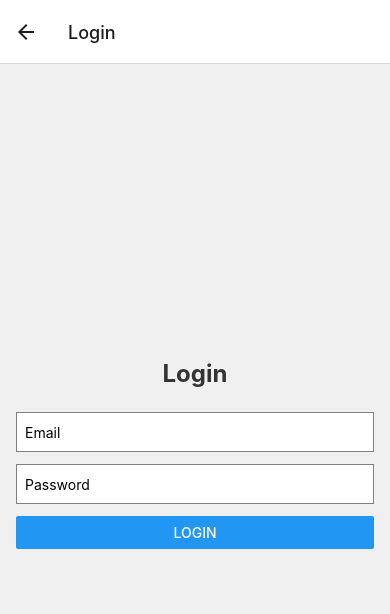
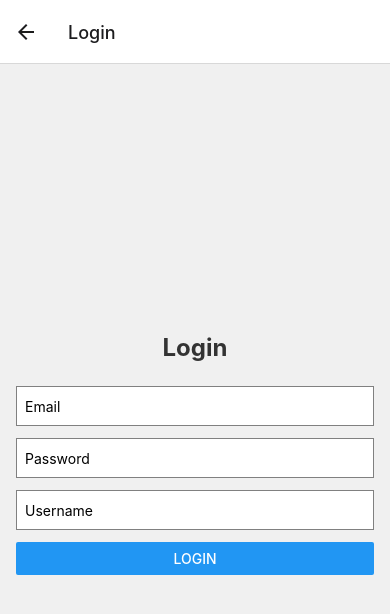
Before and after one commit to cmar-web/ScentuaryProject475, a React Native app: screen /Login in a window 390 px wide. Shown: the top 614 px of the page. Built offline with nearby package versions, Linux system fonts and the light colour scheme.

Commit message:
added username to user credentials

```diff
--- a/app/components/Login.js
+++ b/app/components/Login.js
@@ -9,11 +9,13 @@ import { useNavigation } from '@react-navigation/native';
 const Login = () => {
     const [email, setEmail] = useState('');
     const [password, setPassword] = useState('');
+    const [username, setUsername] = useState('');
+
     const navigation = useNavigation();
 
    const handleLogin = async () => {
            try {
-               await signInWithEmailAndPassword(auth, email, password);
+               await signInWithEmailAndPassword(auth, email, password, username);
                //Navigates to landingscreen if credentials are correct
                navigation.replace('LandingScreen');
            } catch (error) {
@@ -39,6 +41,13 @@ const Login = () => {
                    onChangeText={setPassword}
                    secureTextEntry
                    style={styles.input}
+               />
+               <TextInput
+                   placeholder="Username"
+                   value={username}
+                   onChangeText={setUsername}
+                   style={styles.input}
+                   autoCapitalize="none"
                />
                <Button title="Login" onPress={handleLogin} />
            </View>
--- a/app/components/Register.js
+++ b/app/components/Register.js
@@ -8,18 +8,21 @@ import { collection, addDoc } from 'firebase/firestore';
 const Register = () => {
     const [email, setEmail] = useState('');
     const [password, setPassword] = useState('');
+    const [username, setUsername] = useState('');
+
     const [errorMessage, setErrorMessage] = useState(null);
 
     //this is where the task of sending data to db takes place
     const handleRegister = async () => {
         try {
-            const userCredential = await createUserWithEmailAndPassword(auth, email, password);
+            const userCredential = await createUserWithEmailAndPassword(auth, email, password, username);
             const user = userCredential.user;
 
             //Add user info to Firestore db
             await addDoc(collection(db, 'users'), {
                 uid: user.uid,
                 email: email,
+                username: username,
                 createdAt: new Date().toISOString()
             });
             //log success
@@ -47,6 +50,12 @@ const Register = () => {
                 secureTextEntry
                 style={styles.input}
             />
+            <TextInput
+                 placeholder="Username"
+                 value={username}
+                 onChangeText={setUsername}
+                 style={styles.input}
+             />
             <Button title="Register" onPress={handleRegister} />
         </View>
     );
```
